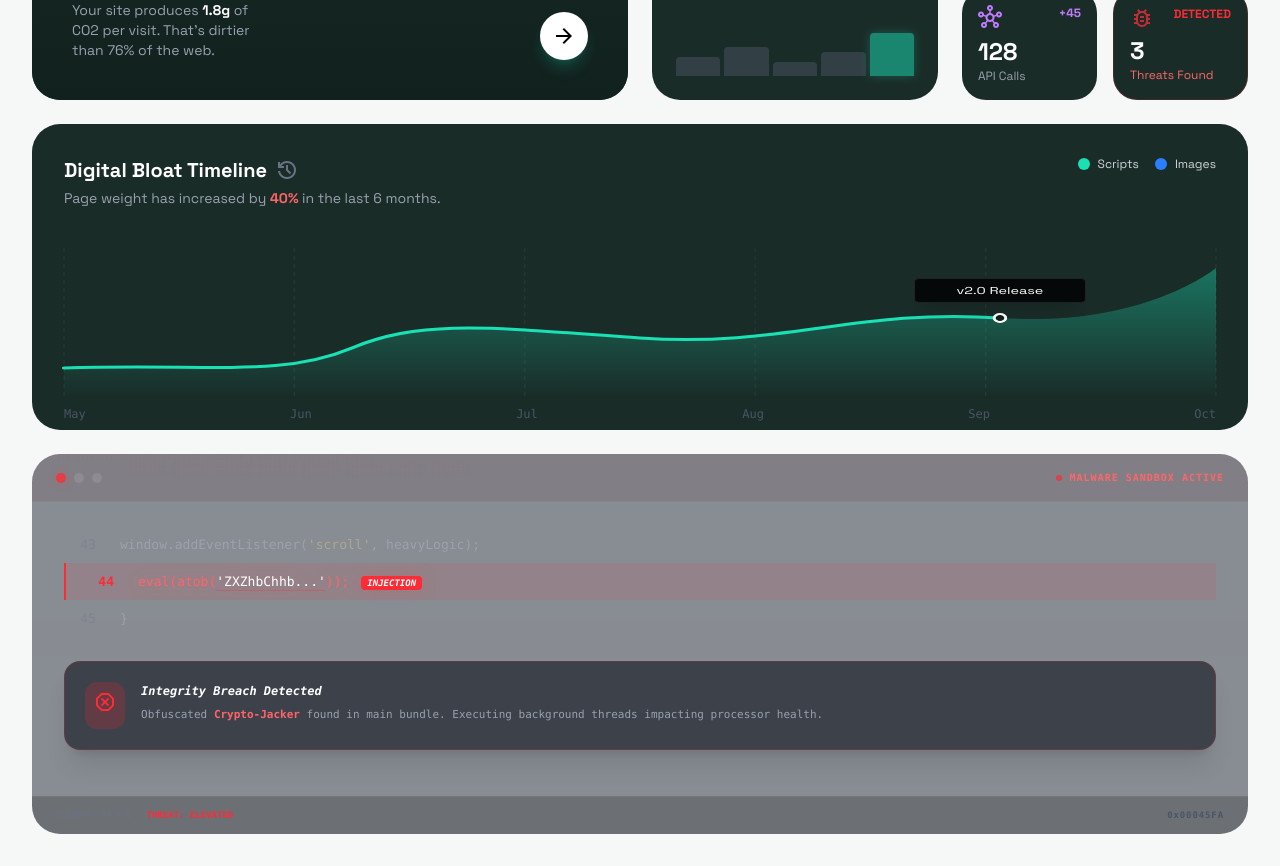
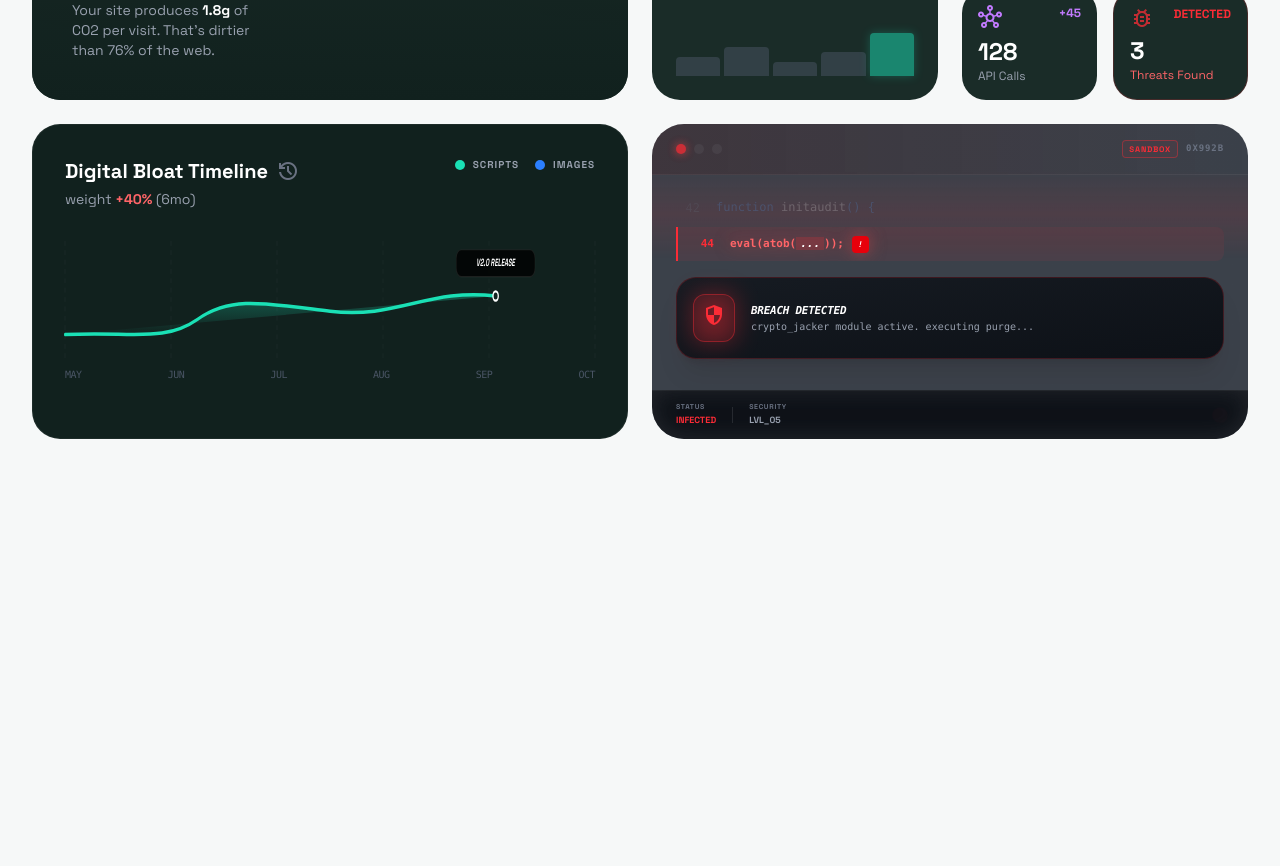
Before and after one commit to Channabasu2007/Ethosledger, a Next.js app: page /audit in a window 1280 px wide. Shown: the part 720-1586 px from the top of the page. After the commit the page ends 1191 px from the top, so only its background shows below. Built offline with nearby package versions, Linux system fonts and the light colour scheme.

Commit message:
3rd version of ui

```diff
--- a/components/dashboard/BloatTimelineWidget.jsx
+++ b/components/dashboard/BloatTimelineWidget.jsx
@@ -1,33 +1,40 @@
+"use client";
+
 export default function BloatTimelineWidget() {
   return (
-        <div className="col-span-1 md:col-span-2 lg:col-span-4 bg-surface-dark rounded-[28px] p-6 md:p-8 flex flex-col gap-6">
-            <div className="flex justify-between items-start">
+    /* md:col-span-2 for half-width. min-h reduced to 240px (0.75 of 320px) */
+    <div className="col-span-1 md:col-span-2 bg-[#11211e] rounded-[28px] p-6 md:p-8 flex flex-col gap-6 border border-white/5 outline outline-1 outline-white/5 h-full min-h-[240px] relative overflow-hidden">
+
+      {/* 1. Header & Legend - Scaled spacing */}
+      <div className="flex justify-between items-start flex-none">
         <div>
-                    <h3 className="text-xl font-bold text-white flex items-center gap-2">
+          <h3 className="text-xl font-bold text-white flex items-center gap-2 ">
             Digital Bloat Timeline
             <span className="material-symbols-outlined text-gray-500 text-sm" title="Historical data">history</span>
           </h3>
-                    <p className="text-gray-400 text-sm mt-1">
-                        Page weight has increased by <span className="text-red-400 font-bold">40%</span> in the last 6 months.
+          <p className="text-gray-400 text-sm mt-1 lowercase">
+            Weight <span className="text-red-400 font-bold">+40%</span> (6mo)
           </p>
         </div>
+
         {/* Legend */}
         <div className="flex gap-4">
           <div className="flex items-center gap-2">
-                        <div className="w-3 h-3 rounded-full bg-primary"></div>
-                        <span className="text-xs text-gray-300">Scripts</span>
+            <div className="w-2.5 h-2.5 rounded-full bg-[#1ae0b5]"></div>
+            <span className="text-[10px] font-bold text-gray-400 uppercase tracking-widest">Scripts</span>
           </div>
           <div className="flex items-center gap-2">
-                        <div className="w-3 h-3 rounded-full bg-blue-500"></div>
-                        <span className="text-xs text-gray-300">Images</span>
+            <div className="w-2.5 h-2.5 rounded-full bg-blue-500"></div>
+            <span className="text-[10px] font-bold text-gray-400 uppercase tracking-widest">Images</span>
           </div>
         </div>
       </div>
 
-            {/* Timeline Visual */}
-            <div className="relative w-full h-[150px] mt-4">
-                {/* Months Axis */}
-                <div className="absolute bottom-0 left-0 right-0 flex justify-between text-xs text-gray-600 font-mono translate-y-6">
+      {/* 2. Timeline Visual - Flex-1 ensures it fills the remaining 0.75 height space */}
+      <div className="relative w-full flex-1 min-h-0 mt-2 mb-4">
+
+        {/* Months Axis - Positioned at bottom with adjusted scale */}
+        <div className="absolute bottom-0 left-0 right-0 flex justify-between text-[10px] text-gray-600 font-mono uppercase tracking-tighter translate-y-6">
           <span>May</span>
           <span>Jun</span>
           <span>Jul</span>
@@ -36,38 +43,53 @@ export default function BloatTimelineWidget() {
           <span>Oct</span>
         </div>
 
-                {/* Chart Area */}
-                <svg className="w-full h-full overflow-visible" preserveAspectRatio="none" viewBox="0 0 800 150">
+        {/* Chart Area - Scaled viewBox height to 100 for better 0.75 height aspect ratio */}
+        <svg
+          className="w-full h-full overflow-visible"
+          preserveAspectRatio="none"
+          viewBox="0 0 800 100"
+        >
           <defs>
-                        <linearGradient id="timelineGradient" x1="0" x2="0" y1="0" y2="1">
-                            <stop offset="0%" stopColor="#1ae0b5" stopOpacity="0.4"></stop>
+            <linearGradient id="timelineGradientFixed" x1="0" x2="0" y1="0" y2="1">
+              <stop offset="0%" stopColor="#1ae0b5" stopOpacity="0.3"></stop>
               <stop offset="100%" stopColor="#1ae0b5" stopOpacity="0"></stop>
             </linearGradient>
           </defs>
 
-                    {/* Grid Lines (Vertical) */}
-                    <line x1="0" y1="0" x2="0" y2="150" stroke="#ffffff" strokeOpacity="0.05" strokeDasharray="4 4" />
-                    <line x1="160" y1="0" x2="160" y2="150" stroke="#ffffff" strokeOpacity="0.05" strokeDasharray="4 4" />
-                    <line x1="320" y1="0" x2="320" y2="150" stroke="#ffffff" strokeOpacity="0.05" strokeDasharray="4 4" />
-                    <line x1="480" y1="0" x2="480" y2="150" stroke="#ffffff" strokeOpacity="0.05" strokeDasharray="4 4" />
-                    <line x1="640" y1="0" x2="640" y2="150" stroke="#ffffff" strokeOpacity="0.05" strokeDasharray="4 4" />
-                    <line x1="800" y1="0" x2="800" y2="150" stroke="#ffffff" strokeOpacity="0.05" strokeDasharray="4 4" />
+          {/* Grid Lines (Vertical) - Scaled to Y=100 */}
+          {[0, 160, 320, 480, 640, 800].map(x => (
+            <line key={x} x1={x} y1="0" x2={x} y2="100" stroke="#ffffff" strokeOpacity="0.05" strokeDasharray="4 4" />
+          ))}
 
-                    {/* Data Path */}
-                    <path d="M0,120 C100,115 150,130 200,100 C250,70 300,80 400,90 C500,100 550,60 650,70 C750,80 800,20 800,20 V150 H0 Z" fill="url(#timelineGradient)"></path>
-                    <path d="M0,120 C100,115 150,130 200,100 C250,70 300,80 400,90 C500,100 550,60 650,70 C750,80 800,20" fill="none" stroke="#1ae0b5" strokeLinecap="round" strokeWidth="3"></path>
+          {/* Data Path Fill - Scaled Y points by 0.75 (approx) */}
+          <path
+            d="M0,80 C100,77 150,87 200,67 C250,47 300,53 400,60 C500,67 550,40 650,47 C750,53 800,13 V100 H0 Z"
+            fill="url(#timelineGradientFixed)"
+          />
 
-                    {/* Annotations */}
-                    <g transform="translate(650, 70)">
+          {/* Main Stroke Line */}
+          <path
+            d="M0,80 C100,77 150,87 200,67 C250,47 300,53 400,60 C500,67 550,40 650,47 C750,53 800,13"
+            fill="none"
+            stroke="#1ae0b5"
+            strokeLinecap="round"
+            strokeWidth="3"
+          />
+
+          {/* v2.0 Annotation Node - Positioned on scaled path */}
+          <g transform="translate(650, 47)">
             <circle r="4" fill="#11211e" stroke="#fff" strokeWidth="2" />
-                        <foreignObject x="-60" y="-40" width="120" height="40">
-                            <div className="bg-black/80 text-white text-[10px] p-1 rounded text-center border border-white/10 shadow-xl">
+            <foreignObject x="-60" y="-40" width="120" height="35">
+              <div className="bg-black/80 text-white text-[9px] py-1 rounded-lg border border-white/10 shadow-2xl text-center font-bold italic uppercase">
                 v2.0 Release
               </div>
             </foreignObject>
           </g>
         </svg>
       </div>
+
+      {/* 3. Small spacer for label breathing room */}
+      <div className="h-2 flex-none"></div>
     </div>
   );
 }
--- a/components/dashboard/CodeAnalysisWidget.jsx
+++ b/components/dashboard/CodeAnalysisWidget.jsx
@@ -1,92 +1,91 @@
+"use client";
+
 export default function CodeAnalysisWidget() {
     return (
-        <div className="col-span-1 md:col-span-2 lg:col-span-4 bg-[#1b2230]/50 backdrop-blur-xl rounded-[28px] outline outline-1 outline-white/5 overflow-hidden relative min-h-[380px] flex flex-col group transition-all hover:bg-[#1b2230]/80">
+        /* md:col-span-2 to match your timeline widget. min-h adjusted to ~315px (matching the 0.75 scale logic) */
+        <div className="col-span-1 md:col-span-2 bg-[#0d131f]/80 backdrop-blur-2xl rounded-[32px] outline outline-1 outline-white/10 overflow-hidden relative min-h-[315px] flex flex-col group transition-all duration-500 hover:outline-red-500/30 hover:shadow-[0_0_50px_-12px_rgba(239,68,68,0.3)]">
 
-            {/* Hacker Background Scan Effect - Integrated into Theme */}
-            <div className="absolute inset-0 pointer-events-none overflow-hidden opacity-[0.03]">
-                <div className="absolute inset-0 bg-gradient-to-b from-red-500/40 via-transparent to-transparent animate-scan-line h-1/2 w-full" />
-                <div className="absolute inset-0 font-mono text-[8px] text-red-500 whitespace-pre leading-none select-none">
-                    {`01001010 01101111 01101000 01101110 00100000 01000100 01101111 01100101
-                    01101101 01100001 01101100 01110111 01100001 01110010 01100101 01011111
-                    01100100 01100101 01110100 01100101 01100011 01110100 01100101 01100101`}
+            {/* 1. Cybernetic Grid Overlay */}
+            <div className="absolute inset-0 z-0 opacity-20 pointer-events-none"
+                 style={{ backgroundImage: `linear-gradient(#ffffff05 1px, transparent 1px), linear-gradient(90deg, #ffffff05 1px, transparent 1px)`, backgroundSize: '20px 20px' }} />
+
+            {/* 2. Animated Scanning Beam */}
+            <div className="absolute inset-0 pointer-events-none overflow-hidden z-10">
+                <div className="absolute inset-0 bg-gradient-to-b from-transparent via-red-500/10 to-transparent animate-scan-line h-[30%] w-full" />
+            </div>
+
+            {/* 3. Terminal Header - Tightened for 0.75 scale */}
+            <div className="p-4 border-b border-white/5 bg-gradient-to-r from-red-950/20 to-transparent flex justify-between items-center px-6 relative z-20">
+                <div className="flex gap-2">
+                    <div className="w-2.5 h-2.5 rounded-full bg-red-500 shadow-[0_0_10px_#ef4444] animate-pulse"></div>
+                    <div className="w-2.5 h-2.5 rounded-full bg-white/5"></div>
+                    <div className="w-2.5 h-2.5 rounded-full bg-white/5"></div>
+                </div>
+                <div className="flex items-center gap-2">
+                    <div className="px-1.5 py-0.5 border border-red-500/40 rounded text-[8px] font-black text-red-500 uppercase tracking-[0.1em] bg-red-500/5">
+                        Sandbox
+                    </div>
+                    <span className="font-mono text-[9px] text-gray-500 font-bold uppercase tracking-widest hidden sm:block">0x992B</span>
                 </div>
             </div>
 
-            {/* Terminal Header - Matching MetricTile padding/style */}
-            <div className="p-4 border-b border-white/5 bg-red-950/10 flex justify-between items-center px-6">
-                <div className="flex gap-2">
-                    <div className="w-2.5 h-2.5 rounded-full bg-red-500/80 shadow-[0_0_8px_rgba(239,68,68,0.4)]"></div>
-                    <div className="w-2.5 h-2.5 rounded-full bg-white/10"></div>
-                    <div className="w-2.5 h-2.5 rounded-full bg-white/10"></div>
-                </div>
-                <div className="flex items-center gap-2">
-                    <span className="flex h-1.5 w-1.5 rounded-full bg-red-500 animate-pulse"></span>
-                    <span className="font-mono text-[10px] text-red-400 font-bold uppercase tracking-widest">Malware Sandbox Active</span>
-                </div>
-            </div>
-
-            {/* Code Terminal Content */}
-            <div className="p-6 md:p-8 font-mono text-[12px] md:text-[13px] leading-relaxed overflow-x-auto flex-1 relative z-10 custom-scrollbar">
-                {/* Line 43 */}
-                <div className="flex gap-6 opacity-30 group-hover:opacity-50 transition-opacity">
-                    <span className="w-8 text-right text-gray-500 select-none">43</span>
-                    <span className="text-slate-300">window.addEventListener(<span className="text-amber-200">&apos;scroll&apos;</span>, heavyLogic);</span>
+            {/* 4. The Code Terminal - Scaled padding and text */}
+            <div className="p-6 font-mono text-[12px] leading-relaxed overflow-hidden flex-1 relative z-20 custom-scrollbar lowercase">
+                <div className="flex gap-4 opacity-20 group-hover:opacity-40 transition-opacity duration-700">
+                    <span className="w-6 text-right text-gray-500 select-none">42</span>
+                    <span className="text-blue-400 text-xs">function <span className="text-white">initAudit</span>() {"{"}</span>
                 </div>
 
-                {/* Line 44 - THE INJECTION */}
-                <div className="flex gap-6 my-2 py-2 bg-red-500/10 border-l-2 border-red-500 px-4 group/line relative">
-                    <span className="w-8 text-right text-red-500 font-bold select-none">44</span>
-                    <span className="text-red-400 font-medium drop-shadow-[0_0_8px_rgba(239,68,68,0.2)]">
-                        eval(atob(<span className="text-white decoration-red-500/30 underline underline-offset-4">&apos;ZXZhbChhb...&apos;</span>));
-                        <span className="ml-3 text-[9px] bg-red-500 text-white px-1.5 py-0.5 rounded italic font-bold">INJECTION</span>
+                {/* THE GLOWING INJECTION LINE - Compacted for scale */}
+                <div className="flex gap-4 my-2 py-2 bg-red-500/[0.07] border-l-[2px] border-red-500 px-3 relative group/line overflow-hidden rounded-r-lg">
+                    <span className="w-6 text-right text-red-500 font-black select-none z-10 text-[11px]">44</span>
+                    <span className="text-red-400 font-bold drop-shadow-[0_0_8px_rgba(239,68,68,0.5)] z-10 text-[11px] truncate">
+                        eval(atob(<span className="text-white bg-red-500/20 px-1 italic">...</span>));
+                        <span className="ml-2 text-[8px] bg-red-600 text-white px-1.5 py-0.5 rounded-sm italic font-black animate-bounce inline-block">!</span>
                     </span>
                 </div>
 
-                {/* Line 45 */}
-                <div className="flex gap-6 opacity-30">
-                    <span className="w-8 text-right text-gray-500 select-none">45</span>
-                    <span className="text-slate-300">{"}"}</span>
-                </div>
-
-                {/* Alert Box - Integrated Tonal Design */}
-                <div className="mt-8 p-5 rounded-2xl bg-[#0b0f19]/60 border border-red-500/20 shadow-xl flex items-start gap-4">
-                    <div className="bg-red-500/20 p-2 rounded-xl">
-                        <span className="material-symbols-outlined text-red-500 text-lg">dangerous</span>
+                {/* 5. Floating Alert Card - Scaled for better bento fit */}
+                <div className="mt-4 p-4 rounded-[20px] bg-gradient-to-br from-[#161b22] to-[#0d1117] border border-red-500/20 shadow-xl flex items-center gap-4 transform group-hover:-translate-y-1 transition-transform">
+                    <div className="relative flex-shrink-0">
+                        <div className="absolute inset-0 bg-red-500 blur-md opacity-20 animate-pulse" />
+                        <div className="bg-red-500/10 border border-red-500/40 p-2 rounded-xl relative">
+                            <span className="material-symbols-outlined text-red-500 text-xl">security</span>
+                        </div>
                     </div>
-                    <div>
-                        <p className="text-white font-bold italic text-[12px]">Integrity Breach Detected</p>
-                        <p className="text-[11px] text-gray-400 mt-1 leading-relaxed">
-                            Obfuscated <span className="text-red-400 font-bold">Crypto-Jacker</span> found in main bundle.
-                            Executing background threads impacting processor health.
+                    <div className="min-w-0">
+                        <p className="text-white font-black italic text-[11px] tracking-tight uppercase truncate">Breach Detected</p>
+                        <p className="text-[10px] text-gray-400 mt-0.5 leading-tight font-medium line-clamp-2">
+                             crypto_jacker module active. executing purge...
                         </p>
                     </div>
                 </div>
             </div>
 
-            {/* Footer Status Bar */}
-            <div className="px-6 py-3 border-t border-white/5 bg-black/20 flex items-center justify-between">
+            {/* 6. Status Footer - Compacted */}
+            <div className="px-6 py-3 border-t border-white/5 bg-black/40 backdrop-blur-md flex items-center justify-between relative z-20">
                 <div className="flex items-center gap-4">
-                    <span className="text-[9px] font-mono text-gray-500 uppercase tracking-tighter">Scanner: v4.2.0</span>
-                    <span className="text-[9px] font-mono text-red-500 uppercase font-bold">Threat: Elevated</span>
+                    <div className="flex flex-col">
+                        <span className="text-[7px] text-gray-500 uppercase font-black tracking-widest leading-none">Status</span>
+                        <span className="text-[9px] text-red-500 font-bold uppercase mt-1">Infected</span>
+                    </div>
+                    <div className="h-4 w-px bg-white/10"></div>
+                    <div className="flex flex-col">
+                        <span className="text-[7px] text-gray-500 uppercase font-black tracking-widest leading-none">Security</span>
+                        <span className="text-[9px] text-gray-400 font-bold uppercase mt-1">Lvl_05</span>
+                    </div>
                 </div>
-                <span className="text-[9px] font-mono text-gray-600 font-bold tracking-widest">0x00045FA</span>
+                <div className="w-2 h-2 rounded-full bg-red-500 animate-ping opacity-30"></div>
             </div>
 
             <style jsx>{`
                 @keyframes scan-line {
-                    0% { transform: translateY(-100%); }
-                    100% { transform: translateY(200%); }
+                    0% { transform: translateY(-100%); opacity: 0; }
+                    50% { opacity: 1; }
+                    100% { transform: translateY(300%); opacity: 0; }
                 }
                 .animate-scan-line {
-                    animation: scan-line 4s linear infinite;
-                }
-                .custom-scrollbar::-webkit-scrollbar {
-                    height: 4px;
-                    width: 4px;
-                }
-                .custom-scrollbar::-webkit-scrollbar-thumb {
-                    background: rgba(255, 255, 255, 0.1);
-                    border-radius: 10px;
+                    animation: scan-line 6s cubic-bezier(0.4, 0, 0.6, 1) infinite;
                 }
             `}</style>
         </div>
--- a/components/dashboard/ScoreCard.jsx
+++ b/components/dashboard/ScoreCard.jsx
@@ -19,9 +19,9 @@ export default function ScoreCard() {
                     <div className="text-sm text-gray-400 max-w-[200px]">
                         Your site produces <strong className="text-white">1.8g</strong> of CO2 per visit. That's dirtier than 76% of the web.
                     </div>
-                    <button className="h-12 w-12 rounded-full bg-white text-black flex items-center justify-center hover:scale-110 transition-transform shadow-lg shadow-primary/20">
+                    {/* <button className="h-12 w-12 rounded-full bg-white text-black flex items-center justify-center hover:scale-110 transition-transform shadow-lg shadow-primary/20">
                         <span className="material-symbols-outlined">arrow_forward</span>
-                    </button>
+                    </button> */}
                 </div>
             </div>
         </div>
```
Lines whose indentation alone changed are shown as unchanged.
